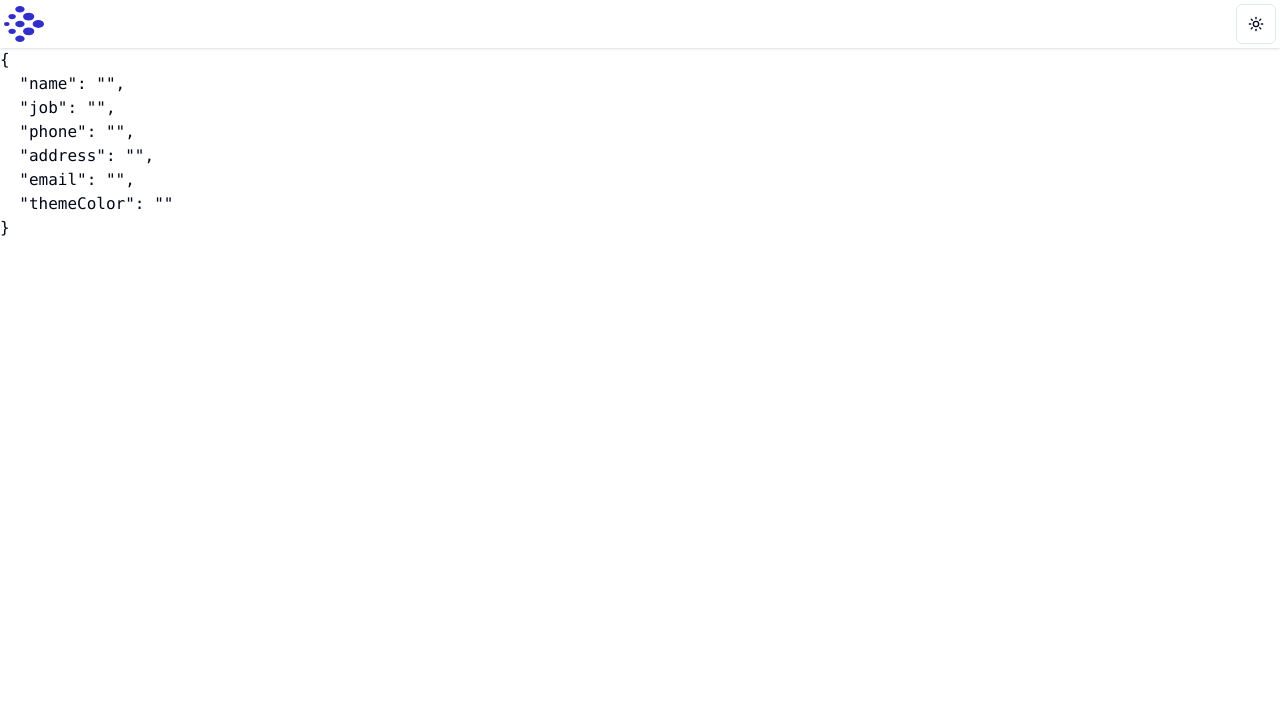
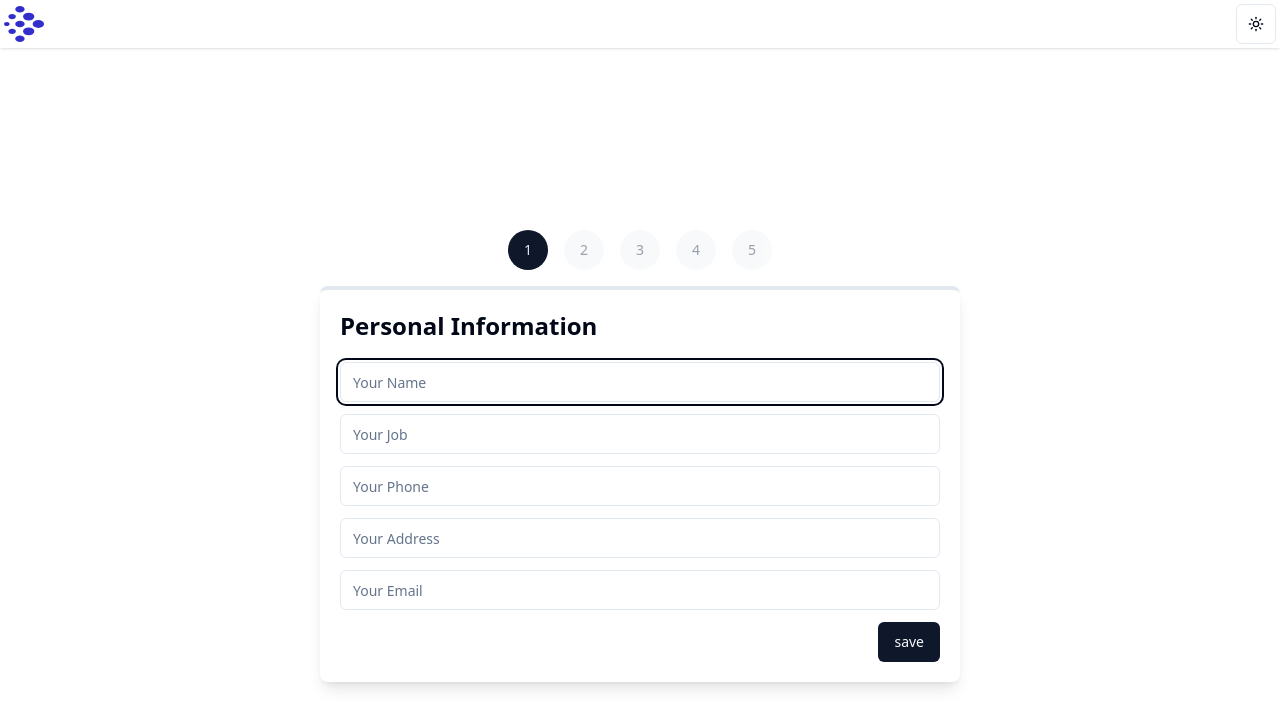
Before and after one commit to BADZA99/ai-multi-step-resume-builder, a Next.js app: page /resume/create in a window 1280 px wide. Shown: the top 728 px of the page. Built offline with nearby package versions, Linux system fonts and the light colour scheme.

Commit message:
add resume creation steps and navigation; implement Step1 form and UI components

```diff
--- a/app/resume/create/page.jsx
+++ b/app/resume/create/page.jsx
@@ -1,15 +1,25 @@
 'use client'
+import ResumeCreateNav from '@/components/nav/ResumeCreateNav'
+import Step1 from '@/components/resume/Step1'
+import Step2 from '@/components/resume/Step2'
+import Step3 from '@/components/resume/Step3'
+import Step4 from '@/components/resume/Step4'
+import Step5 from '@/components/resume/Step5'
 import { useResume } from '@/context/resume'
 import React from 'react'
+
 
 export default function ResumeCreatePage() {
     //context
     const {Resume, setResume, Step, setStep} = useResume()
   return (
-    <div>
-      <pre>
-        {JSON.stringify(Resume, null, 2)}
-      </pre>
+    <div className='flex flex-col  items-center justify-center h-screen'>
+      <ResumeCreateNav/>
+        {Step===1 && <Step1 />}
+        {Step===2 && <Step2 />}
+        {Step===3 && <Step3 />}
+        {Step===4 && <Step4 />}
+        {Step===5 && <Step5 />}
     </div>
   )
 }
--- /dev/null
+++ b/components/nav/ResumeCreateNav.jsx
@@ -0,0 +1,21 @@
+import { useResume } from '@/context/resume';
+import React from 'react'
+import { Button } from '../ui/button';
+
+export default function ResumeCreateNav() {
+    const {Resume, setResume, Step, setStep} = useResume();
+  return (
+    <div className='flex justify-center w-full py-4'>
+      <div className="flex space-x-4">
+        {[1,2,3,4,5].map((item)=>(
+            <Button key={item} className={`w-10 h-10 rounded-full flex items-center justify-center transition hover:bg-primary  ${item===Step?'bg-primary text-slate-200 dark:text-slate-800':'bg-secondary text-slate-700 dark:text-slate-400'}`} onClick={()=>setStep(item)}
+            disabled={item>Step}
+            >
+                {item}
+            </Button>
+        ))}
+    </div>
+
+    </div>
+  )
+}
--- /dev/null
+++ b/components/resume/Step1.jsx
@@ -0,0 +1,68 @@
+import React from "react";
+import { Button } from "../ui/button";
+import { Input } from "../ui/input";
+import { useResume } from "@/context/resume";
+
+export default function Step1() {
+  // context
+  const { Resume, setResume, Step, setStep } = useResume();
+
+  const handleSubmit = (e) => {
+    e.preventDefault();
+    console.log(Resume);
+    //save to db
+    //go to step 2
+    // setStep(2);
+  };
+  return (
+    <div className="w-full lg:w-1/2 shadow-lg border-t-4 rounded-lg p-5 ">
+      <h2 className="text-2xl font-bold mb-5">Personal Information</h2>{" "}
+      <form action="" onSubmit={handleSubmit}>
+        <Input
+          className="mb-3"
+          onChange={(e) => setResume({ ...Resume, name: e.target.value })}
+          value={Resume.name}
+          placeholder="Your Name"
+          type="text"
+          autoFocus
+          required
+        />
+        <Input
+          className="mb-3"
+          onChange={(e) => setResume({ ...Resume, job: e.target.value })}
+          value={Resume.job}
+          placeholder="Your Job"
+          type="text"
+          required
+        />
+        <Input
+          className="mb-3"
+          onChange={(e) => setResume({ ...Resume, phone: e.target.value })}
+          value={Resume?.phone}
+          placeholder="Your Phone"
+          type="number"
+          required
+        />
+        <Input
+          className="mb-3"
+          onChange={(e) => setResume({ ...Resume, address: e.target.value })}
+          value={Resume.address}
+          placeholder="Your Address"
+          type="text"
+          required
+        />
+        <Input
+          className="mb-3"
+          onChange={(e) => setResume({ ...Resume, email: e.target.value })}
+          value={Resume.email}
+          placeholder="Your Email"
+          type="email"
+          required
+        />
+        <div className="flex justify-end ">
+          <Button className="">save</Button>
+        </div>
+      </form>
+    </div>
+  );
+}
--- /dev/null
+++ b/components/resume/Step2.jsx
@@ -0,0 +1,9 @@
+import React from 'react'
+
+export default function Step2() {
+  return (
+    <div>
+
+    </div>
+  )
+}
--- /dev/null
+++ b/components/resume/Step3.jsx
@@ -0,0 +1,9 @@
+import React from 'react'
+
+export default function Step3() {
+  return (
+    <div>
+
+    </div>
+  )
+}
--- /dev/null
+++ b/components/resume/Step4.jsx
@@ -0,0 +1,9 @@
+import React from 'react'
+
+export default function Step4() {
+  return (
+    <div>
+
+    </div>
+  )
+}
--- /dev/null
+++ b/components/resume/Step5.jsx
@@ -0,0 +1,9 @@
+import React from 'react'
+
+export default function Step5() {
+  return (
+    <div>
+
+    </div>
+  )
+}
--- /dev/null
+++ b/components/ui/input.jsx
@@ -0,0 +1,19 @@
+import * as React from "react"
+
+import { cn } from "@/lib/utils"
+
+const Input = React.forwardRef(({ className, type, ...props }, ref) => {
+  return (
+    (<input
+      type={type}
+      className={cn(
+        "flex h-10 w-full rounded-md border border-input bg-background px-3 py-2 text-base ring-offset-background file:border-0 file:bg-transparent file:text-sm file:font-medium file:text-foreground placeholder:text-muted-foreground focus-visible:outline-none focus-visible:ring-2 focus-visible:ring-ring focus-visible:ring-offset-2 disabled:cursor-not-allowed disabled:opacity-50 md:text-sm",
+        className
+      )}
+      ref={ref}
+      {...props} />)
+  );
+})
+Input.displayName = "Input"
+
+export { Input }
```
